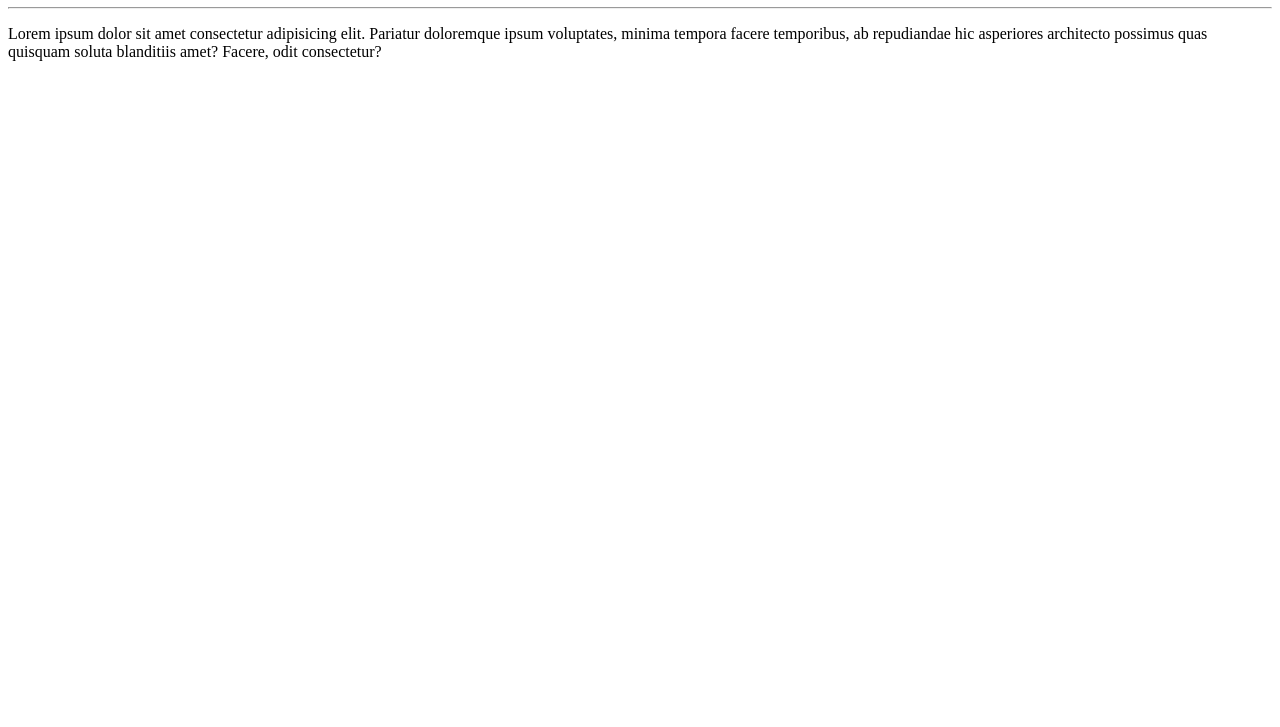
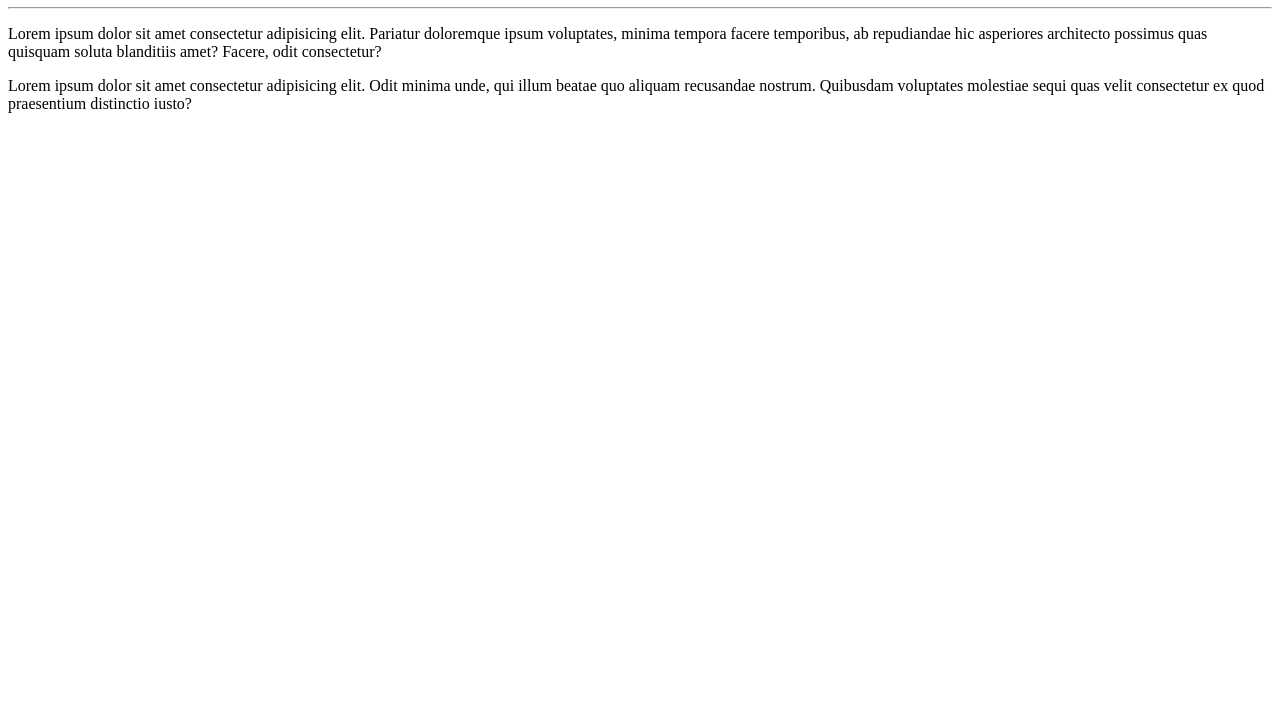
Before and after one commit to DouglasLopes91/Ola-Mundo, a plain HTML site: page Site-exemplo/index.html in a window 1280 px wide. Shown: the part 73-800 px from the top of the page. Drawn offline with Linux system fonts and the light colour scheme.

Commit message:
Adicionado um paragrafo

```diff
--- a/Site-exemplo/index.html
+++ b/Site-exemplo/index.html
@@ -9,5 +9,6 @@
     <h1>Olá, Mundo!</h1>
     <hr>
     <p>Lorem ipsum dolor sit amet consectetur adipisicing elit. Pariatur doloremque ipsum voluptates, minima tempora facere temporibus, ab repudiandae hic asperiores architecto possimus quas quisquam soluta blanditiis amet? Facere, odit consectetur?</p>
+    <p>Lorem ipsum dolor sit amet consectetur adipisicing elit. Odit minima unde, qui illum beatae quo aliquam recusandae nostrum. Quibusdam voluptates molestiae sequi quas velit consectetur ex quod praesentium distinctio iusto?</p>
 </body>
 </html>
```
